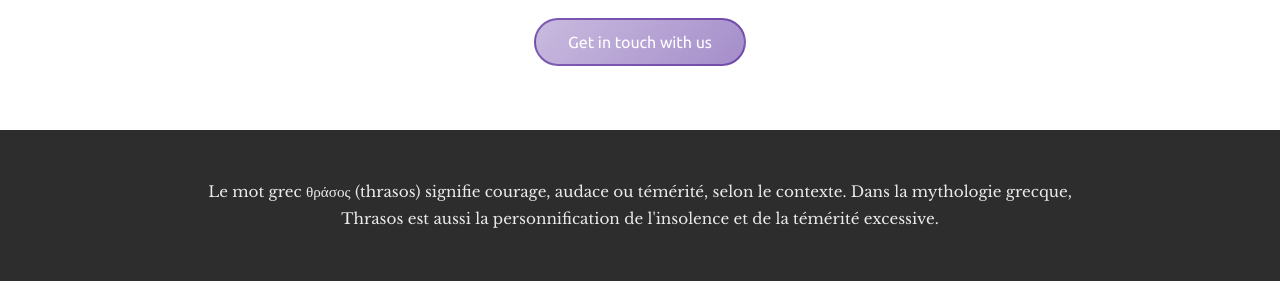
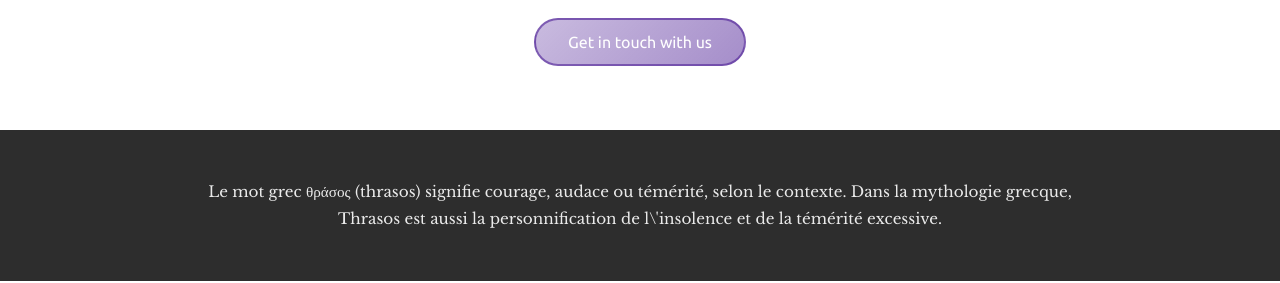
Before and after one commit to CharlesScheenaerts/ThrasWebsite, a Next.js app in the folder thras-website/: page / in a window 1280 px wide. Shown: the part 2513-2796 px from the top of the page. Built offline with nearby package versions, Linux system fonts and the light colour scheme.

Commit message:
modified:   thras-website/pages/index.js

```diff
--- a/thras-website/pages/index.js
+++ b/thras-website/pages/index.js
@@ -205,7 +205,7 @@ export default function Home() {
       <footer className={styles.footer}>
         <p className={styles.footerDescription}>
           Le mot grec θράσος (thrasos) signifie courage, audace ou témérité, selon le contexte.
-          Dans la mythologie grecque, Thrasos est aussi la personnification de l'insolence et de la témérité excessive.
+          Dans la mythologie grecque, Thrasos est aussi la personnification de l\'insolence et de la témérité excessive.
         </p>
       </footer>
 
```
